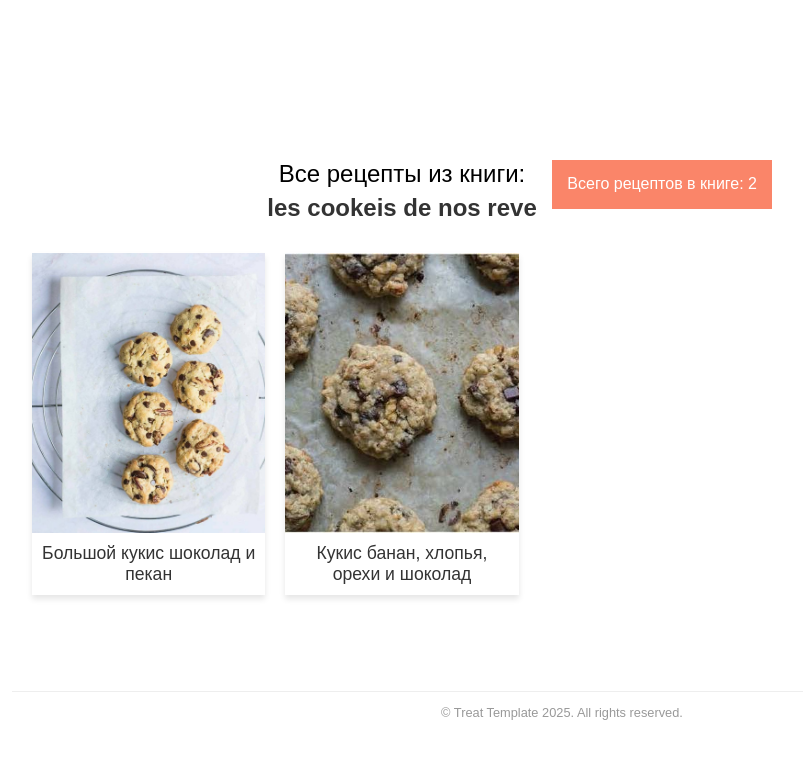
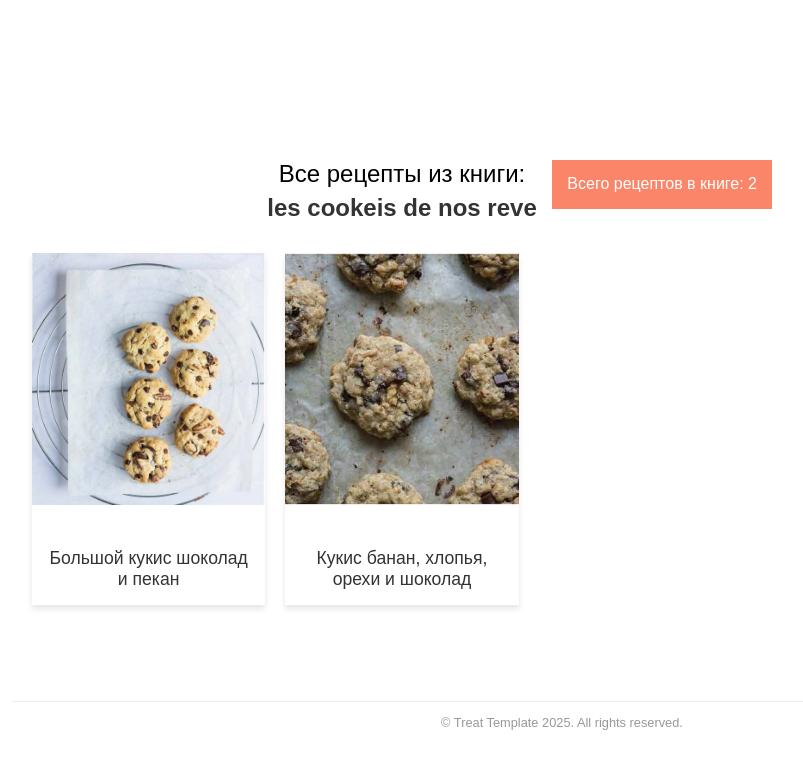
Before and after one commit to Helga1970/new-site, a Jekyll site: the page built from all-recipes-from-book/les-cookeis-de-nos-reve/index.md, in a window 1280 px wide. Shown: the top 769 px of the page, without its empty margins (78-881 px from the left). Built offline with Jekyll 4.4.1, drawn with Linux system fonts in a browser that asks for light colours; nearby versions of some CDN libraries; some web fonts are replaced.

Commit message:
Update all-recipes-from-book.html

```diff
--- a/_layouts/all-recipes-from-book.html
+++ b/_layouts/all-recipes-from-book.html
@@ -120,11 +120,11 @@ document.addEventListener("DOMContentLoaded", async function () {
   top: 0;
   left: 0;
   width: 100%;
-  height: 100%;
+  height: 90%;
   object-fit: cover;
 }
 .recipe-title-box {
-  padding: 10px;
+  padding: 15px;
   text-align: center;
 }
 .recipe-title {
```
